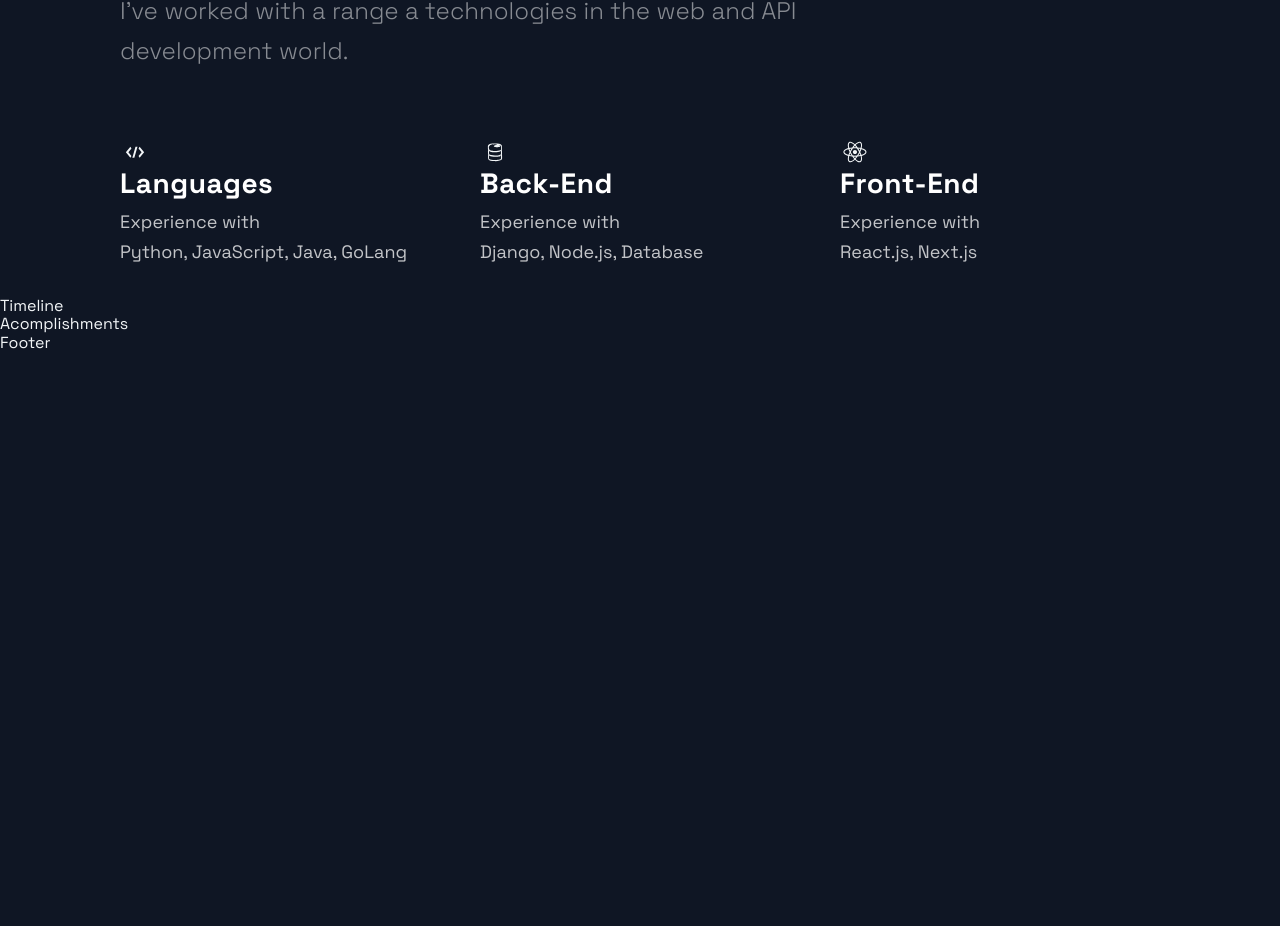
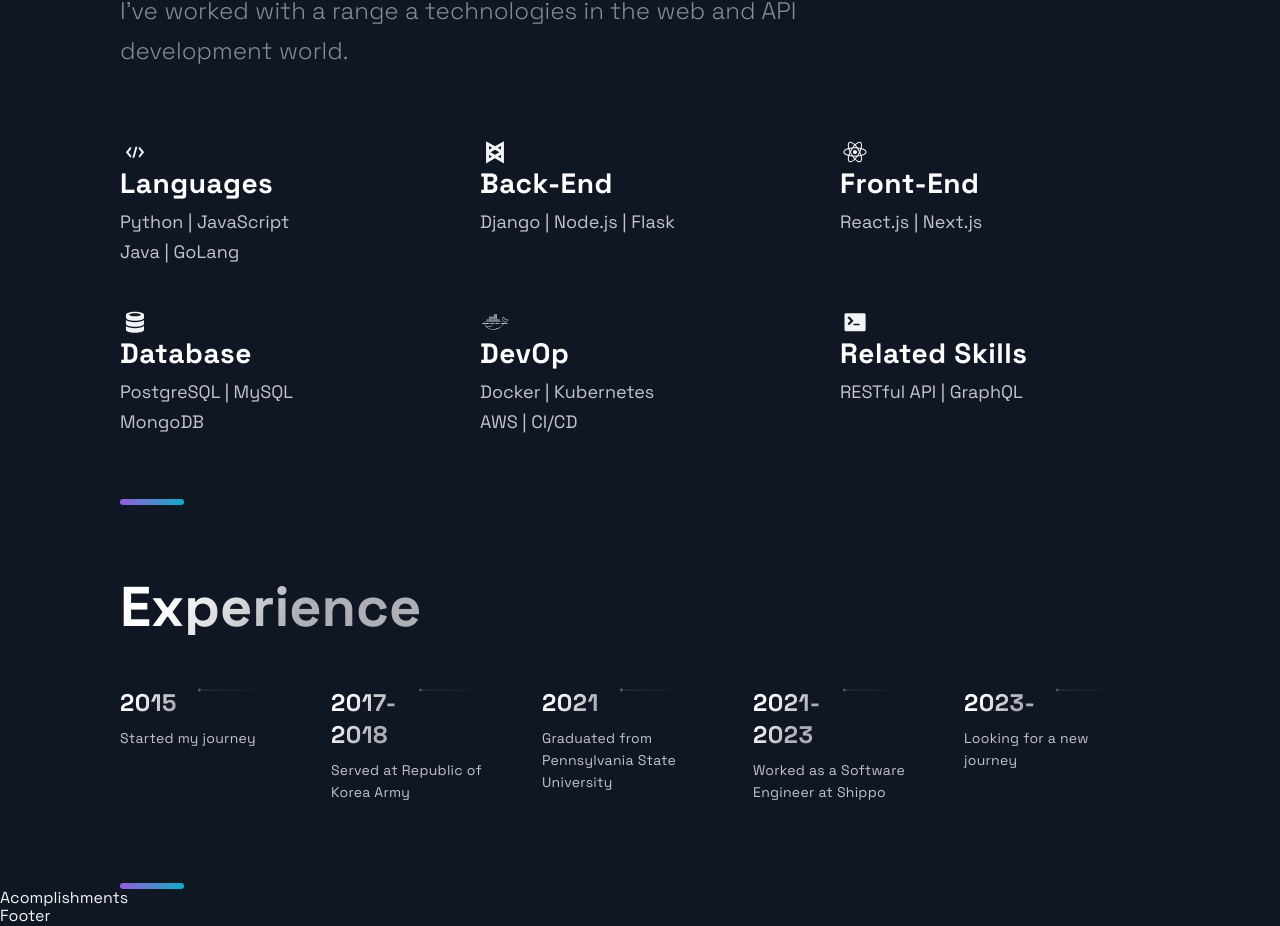
Before and after one commit to Taesan-Peter-Kim-Code/Portfolio_Website, a Next.js app: page / in a window 1280 px wide. Shown: the part 839-1765 px from the top of the page. Before the commit the page ends 1192 px from the top, so only its background shows below. Built offline with nearby package versions, Linux system fonts and the light colour scheme.

Commit message:
Added experience timeline

```diff
--- a/src/components/Header/Header.js
+++ b/src/components/Header/Header.js
@@ -22,12 +22,12 @@ const Header = () =>  (
       </li>
       <li>
         <Link href="#tech">
-          <NavLink>Technologies</NavLink>
+          <NavLink>Skills</NavLink>
         </Link>
       </li>
       <li>
         <Link href="#about">
-          <NavLink>About</NavLink>
+          <NavLink>Experience</NavLink>
         </Link>
       </li>
     </Div2>
--- a/src/components/Technologies/Technologies.js
+++ b/src/components/Technologies/Technologies.js
@@ -1,5 +1,5 @@
 import React from 'react';
-import { DiBackbone, DiCode, DiFirebase, DiReact, DiZend } from 'react-icons/di';
+import { DiBackbone, DiBitbucket, DiCode, DiComposer, DiDatabase, DiDjango, DiDocker, DiFirebase, DiMootools, DiMootoolsBadge, DiReact, DiTerminal, DiZend } from 'react-icons/di';
 import { Section, SectionDivider, SectionText, SectionTitle } from '../../styles/GlobalComponents';
 import { List, ListContainer, ListItem, ListParagraph, ListTitle } from './TechnologiesStyles';
 
@@ -10,7 +10,7 @@ const Technologies = () =>  (
     <br />
     <br />
     <br />
-    <SectionTitle>Technologies</SectionTitle>
+    <SectionTitle>Skills</SectionTitle>
     <SectionText>
       I've worked with a range a technologies in the web and API development world.
     </SectionText>
@@ -20,23 +20,21 @@ const Technologies = () =>  (
         <ListContainer>
           <ListTitle>Languages</ListTitle>
           <ListParagraph>
-            Experience with <br />
-            Python,
-            JavaScript,
-            Java,
+            Python |
+            JavaScript <br />
+            Java |
             GoLang
           </ListParagraph>
         </ListContainer>
       </ListItem>
       <ListItem>
-        <DiFirebase size="3rem" />
+        <DiBackbone size="3rem" />
         <ListContainer>
           <ListTitle>Back-End</ListTitle>
           <ListParagraph>
-            Experience with <br />
-            Django,
-            Node.js,
-            Database
+            Django |
+            Node.js |
+            Flask
           </ListParagraph>
         </ListContainer>
       </ListItem>
@@ -45,8 +43,40 @@ const Technologies = () =>  (
         <ListContainer>
           <ListTitle>Front-End</ListTitle>
           <ListParagraph>
-            Experience with <br />
-            React.js, Next.js
+            React.js |
+            Next.js
+          </ListParagraph>
+        </ListContainer>
+      </ListItem>
+      <ListItem>
+        <DiDatabase size="3rem" />
+        <ListContainer>
+          <ListTitle>Database</ListTitle>
+          <ListParagraph>
+            PostgreSQL |
+            MySQL <br />
+            MongoDB
+          </ListParagraph>
+        </ListContainer>
+      </ListItem>
+      <ListItem>
+        <DiDocker size="3rem" />
+        <ListContainer>
+          <ListTitle>DevOp</ListTitle>
+          <ListParagraph>
+            Docker |
+            Kubernetes <br />
+            AWS | CI/CD
+          </ListParagraph>
+        </ListContainer>
+      </ListItem>
+      <ListItem>
+        <DiTerminal size="3rem" />
+        <ListContainer>
+          <ListTitle>Related Skills</ListTitle>
+          <ListParagraph>
+            RESTful API |
+            GraphQL <br />
           </ListParagraph>
         </ListContainer>
       </ListItem>
--- a/src/components/TimeLine/TimeLine.js
+++ b/src/components/TimeLine/TimeLine.js
@@ -7,45 +7,116 @@ import { TimeLineData } from '../../constants/constants';
 const TOTAL_CAROUSEL_COUNT = TimeLineData.length;
 
 const Timeline = () => {
-  // const [activeItem, setActiveItem] = useState(0);
-  // const carouselRef = useRef();
+  const [activeItem, setActiveItem] = useState(0);
+  const carouselRef = useRef();
 
-  // const scroll = (node, left) => {
-  //   return node.scrollTo({ left, behavior: 'smooth' });
-  // }
+  const scroll = (node, left) => {
+    return node.scrollTo({ left, behavior: 'smooth' });
+  }
 
-  // const handleClick = (e, i) => {
-  //   e.preventDefault();
+  const handleClick = (e, i) => {
+    e.preventDefault();
 
-  //   if (carouselRef.current) {
-  //     const scrollLeft = Math.floor(carouselRef.current.scrollWidth * 0.7 * (i / TimeLineData.length));
+    if (carouselRef.current) {
+      const scrollLeft = Math.floor(carouselRef.current.scrollWidth * 0.7 * (i / TimeLineData.length));
 
-  //     scroll(carouselRef.current, scrollLeft);
-  //   }
-  // }
+      scroll(carouselRef.current, scrollLeft);
+    }
+  }
 
-  // const handleScroll = () => {
-  //   if (carouselRef.current) {
-  //     const index = Math.round((carouselRef.current.scrollLeft / (carouselRef.current.scrollWidth * 0.7)) * TimeLineData.length);
+  const handleScroll = () => {
+    if (carouselRef.current) {
+      const index = Math.round((carouselRef.current.scrollLeft / (carouselRef.current.scrollWidth * 0.7)) * TimeLineData.length);
 
-  //     setActiveItem(index);
-  //   }
-  // }
+      setActiveItem(index);
+    }
+  }
 
-  // // snap back to beginning of scroll when window is resized
-  // // avoids a bug where content is covered up if coming from smaller screen
-  // useEffect(() => {
-  //   const handleResize = () => {
-  //     scroll(carouselRef.current, 0);
-  //   }
+  // snap back to beginning of scroll when window is resized
+  // avoids a bug where content is covered up if coming from smaller screen
+  useEffect(() => {
+    const handleResize = () => {
+      scroll(carouselRef.current, 0);
+    }
 
-  //   window.addEventListener('resize', handleResize);
-  // }, []);
+    window.addEventListener('resize', handleResize);
+  }, []);
 
   return (
-    <div>
-      Timeline
-    </div>
+    <Section id="about">
+      <SectionDivider />
+      <br />
+      <br />
+      <br />
+      <br />
+      <SectionTitle>Experience</SectionTitle>
+      <SectionText></SectionText>
+      <CarouselContainer ref={carouselRef} onScroll={handleScroll}>
+        <>
+          {TimeLineData.map((item, index) => (
+            <CarouselMobileScrollNode
+              key={index}
+              final={index === TOTAL_CAROUSEL_COUNT - 1}>
+              <CarouselItem
+                index={index}
+                id={`carousel__item-${index}`}
+                active={activeItem}
+                onClick={(e) => handleClick(e, index)}>
+                <CarouselItemTitle>
+                  {`${item.year}`}
+                  <CarouselItemImg
+                    width="208"
+                    height="6"
+                    viewBox="0 0 208 6"
+                    fill="none"
+                    xmlns="http://www.w3.org/2000/svg">
+                    <path
+                      fill-rule="evenodd"
+                      clip-rule="evenodd"
+                      d="M2.5 5.5C3.88071 5.5 5 4.38071 5 3V3.5L208 3.50002V2.50002L5 2.5V3C5 1.61929 3.88071 0.5 2.5 0.5C1.11929 0.5 0 1.61929 0 3C0 4.38071 1.11929 5.5 2.5 5.5Z"
+                      fill="url(#paint0_linear)"
+                      fill-opacity="0.33"
+                    />
+                    <defs>
+                      <linearGradient
+                        id="paint0_linear"
+                        x1="-4.30412e-10"
+                        y1="0.5"
+                        x2="208"
+                        y2="0.500295"
+                        gradientUnits="userSpaceOnUse">
+                        <stop stop-color="white" />
+                        <stop
+                          offset="0.79478"
+                          stop-color="white"
+                          stop-opacity="0"
+                        />
+                      </linearGradient>
+                    </defs>
+                  </CarouselItemImg>
+                </CarouselItemTitle>
+                <CarouselItemText>{item.text}</CarouselItemText>
+              </CarouselItem>
+            </CarouselMobileScrollNode>
+          ))}
+        </>
+      </CarouselContainer>
+      <CarouselButtons>
+        {TimeLineData.map((item, index) => {
+          return (
+            <CarouselButton
+              key={index}
+              index={index}
+              active={activeItem}
+              onClick={(e) => handleClick(e, index)}
+              type="button">
+              <CarouselButtonDot active={activeItem} />
+            </CarouselButton>
+          );
+        })}
+      </CarouselButtons>
+      <SectionDivider />
+    </Section>
   );
 };
 
--- a/src/constants/constants.js
+++ b/src/constants/constants.js
@@ -38,9 +38,9 @@ export const projects = [
 ];
 
 export const TimeLineData = [
-  { year: 2017, text: 'Started my journey', },
-  { year: 2018, text: 'Worked as a freelance developer', },
-  { year: 2019, text: 'Founded JavaScript Mastery', },
-  { year: 2020, text: 'Shared my projects with the world', },
-  { year: 2021, text: 'Started my own platform', },
+  { year: "2015", text: 'Started my journey'},
+  { year: "2017-2018", text: 'Served at Republic of Korea Army'},
+  { year: "2021", text: 'Graduated from Pennsylvania State University', },
+  { year: "2021-2023", text: 'Worked as a Software Engineer at Shippo', },
+  { year: "2023-", text: 'Looking for a new journey', },
 ];
```
